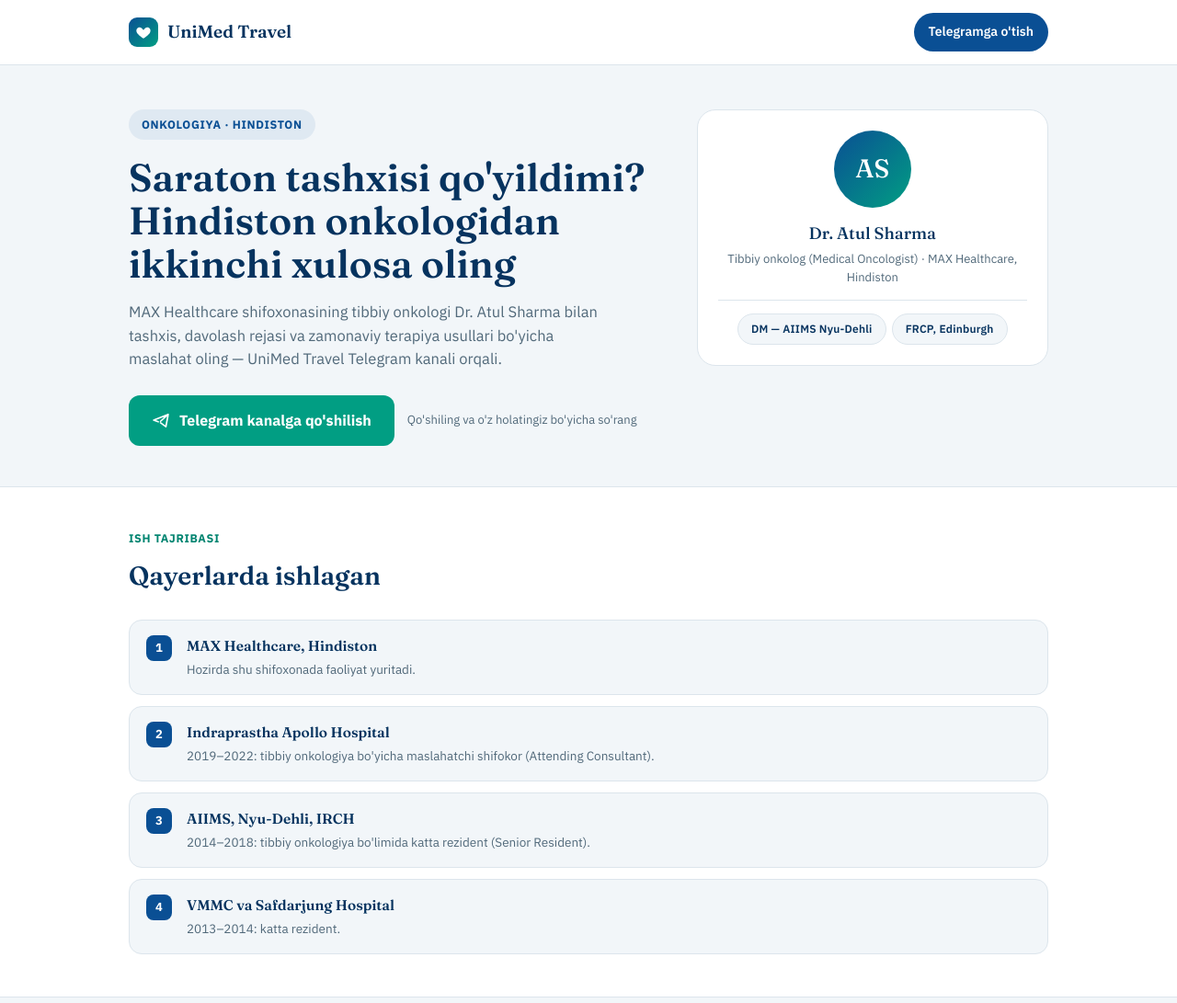
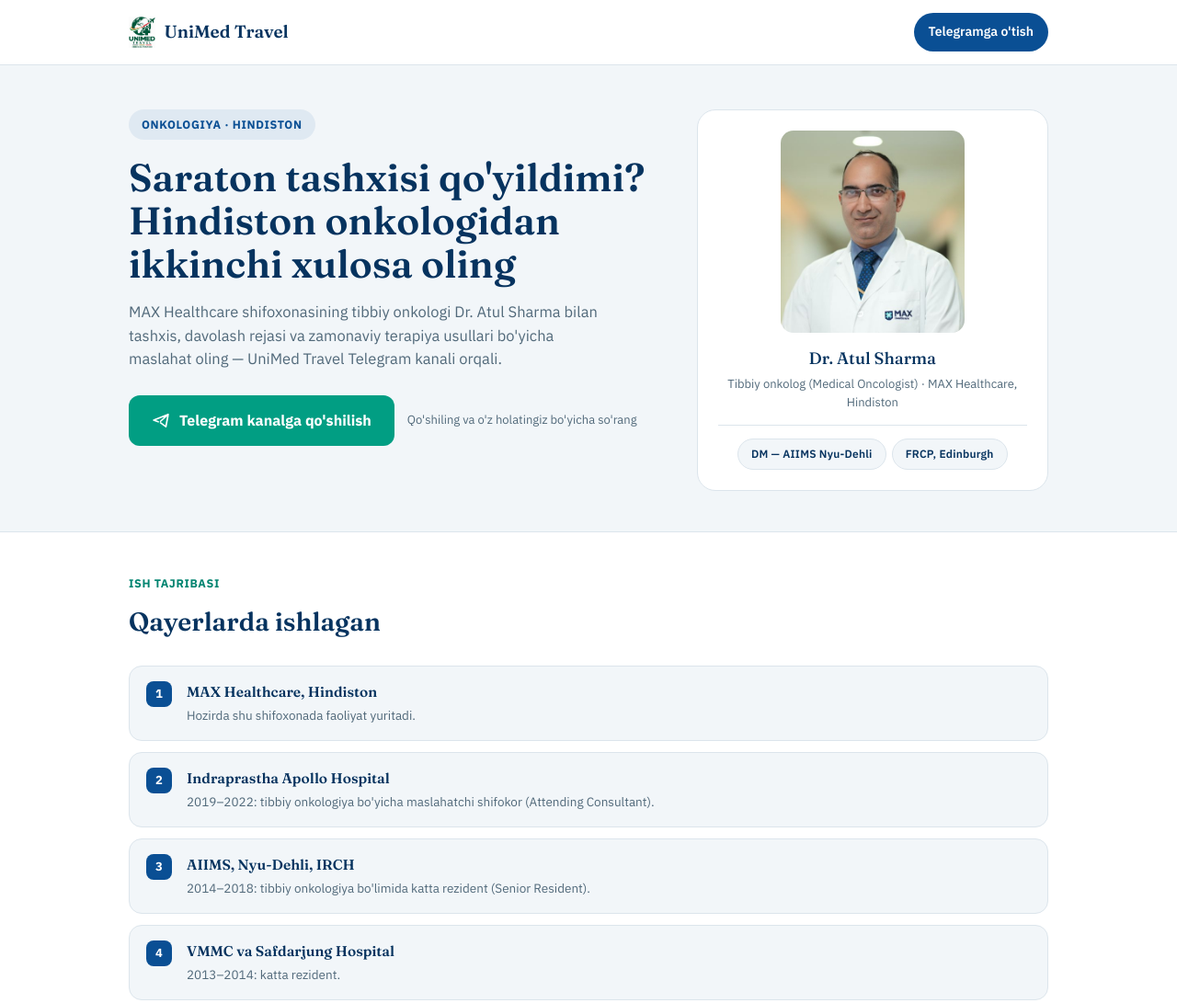
Before and after one commit to Sardorxon07777/unimed-travel-landing, a plain HTML site: page onkolog.html in a window 1280 px wide. Shown: the top 1091 px of the page at 92% size. Drawn offline with Linux system fonts and the light colour scheme.

Commit message:
Add real UniMed logo and Dr. Atul Sharma's verified photo
Logo extracted from the company's own PDF. The doctor's photo is
his official Max Healthcare profile photo (maxhealthcare.in/doctor/
dr-atul-sharma-1) - confirmed matching the CV supplied earlier
(same hospital, title, work history and education, word for word).

Co-Authored-By: Claude Sonnet 5 <noreply@anthropic.com>

```diff
--- a/onkolog.html
+++ b/onkolog.html
@@ -130,7 +130,7 @@ src="https://www.facebook.com/tr?id=882654094869721&ev=PageView&noscript=1"
 <div class="topbar">
   <div class="wrap">
     <div class="brand">
-      <span class="mark"><svg width="18" height="18" viewBox="0 0 24 24" fill="none"><path d="M12 21s-7-4.35-9.5-8.5C.5 8.5 3 5 6.5 5c2 0 3.5 1.5 5.5 4 2-2.5 3.5-4 5.5-4 3.5 0 6 3.5 4 7.5C19 16.65 12 21 12 21Z" fill="#fff"/></svg></span>
+      <img src="assets/unimed-logo.png" alt="UniMed Travel" style="height:34px;width:auto">
       UniMed Travel
     </div>
     <a class="topcta" href="#" id="topcta">Telegramga o'tish</a>
@@ -152,7 +152,7 @@ src="https://www.facebook.com/tr?id=882654094869721&ev=PageView&noscript=1"
       </div>
     </div>
     <div class="doctorcard">
-      <div class="avatar">AS</div>
+      <img src="assets/dr-atul-sharma.jpg" alt="Dr. Atul Sharma" style="width:100%;max-width:200px;border-radius:14px;margin:0 auto 14px;display:block;object-fit:cover;aspect-ratio:1/1.1">
       <div class="name">Dr. Atul Sharma</div>
       <div class="role">Tibbiy onkolog (Medical Oncologist) · MAX Healthcare, Hindiston</div>
       <div class="badgerow">
```
Also changed, not shown: assets/dr-atul-sharma.jpg (added), assets/unimed-logo.png (added).
